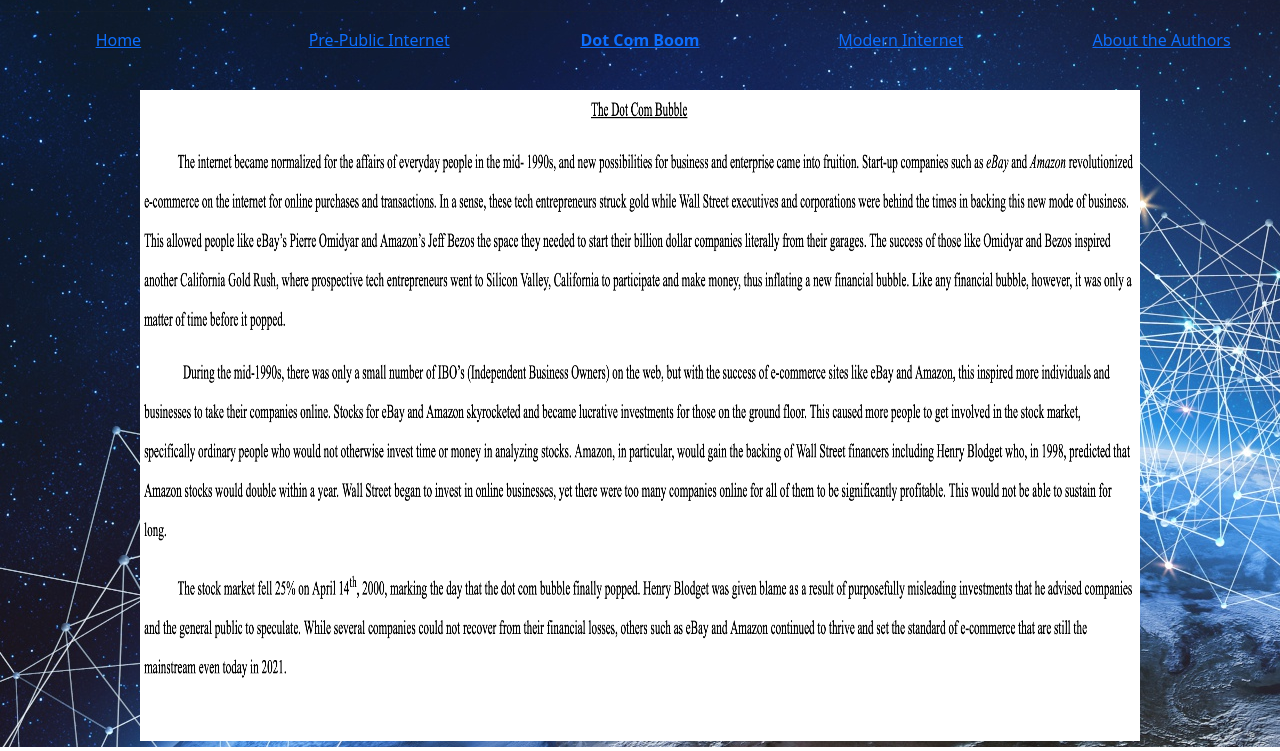
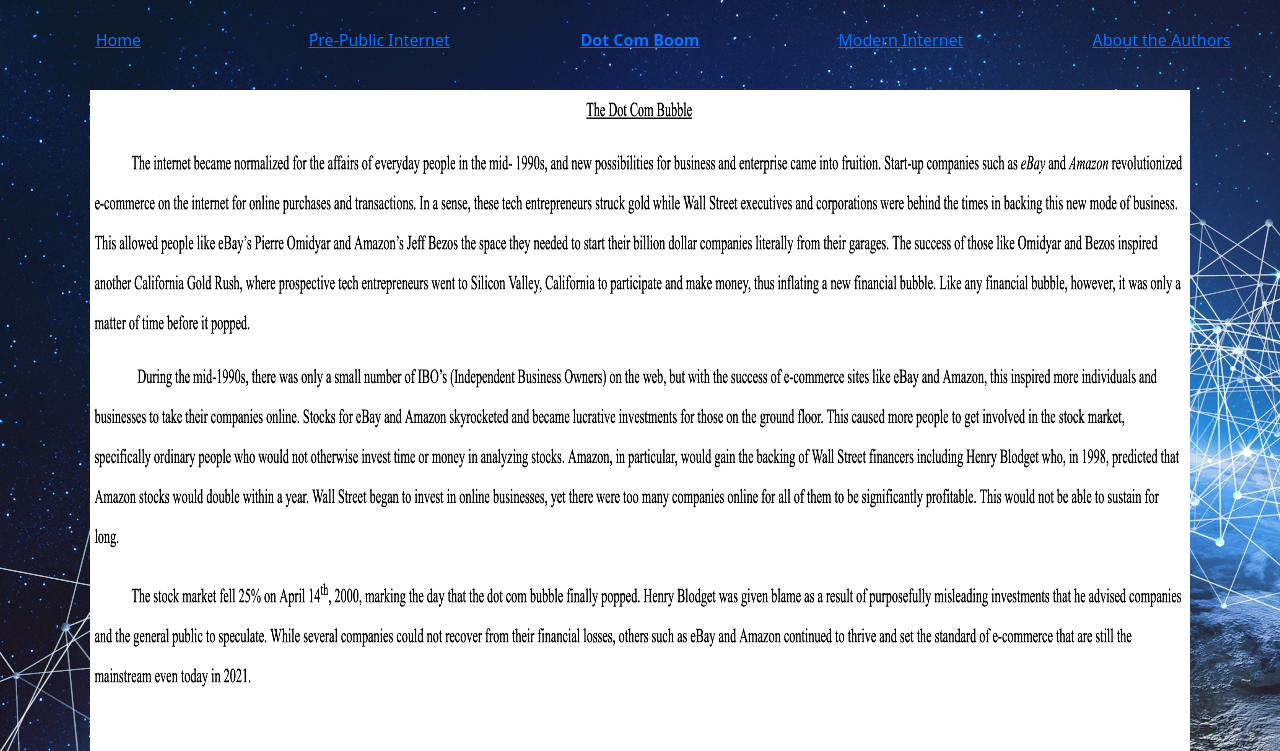
Before and after one commit to maf64/History-of-the-Internet, a plain HTML site: page dot_com_boom.html in a window 1280 px wide. Shown: the part 53-804 px from the top of the page. Drawn offline with nearby package versions, Linux system fonts and the light colour scheme.

Commit message:
Fix: fixing page issues

```diff
--- a/dot_com_boom.html
+++ b/dot_com_boom.html
@@ -47,7 +47,7 @@
 </div>
 <div class="row">
     <div class="column">
-        <img style="margin-top: 1cm" src="bubble.jpg" alt="bubble" width="1000" height=651>
+        <img style="margin-top: 1cm" src="bubble.jpg" alt="bubble" width="1100" height=661>
     </div>
 
 <!-- Optional JavaScript; choose one of the two! -->
```
